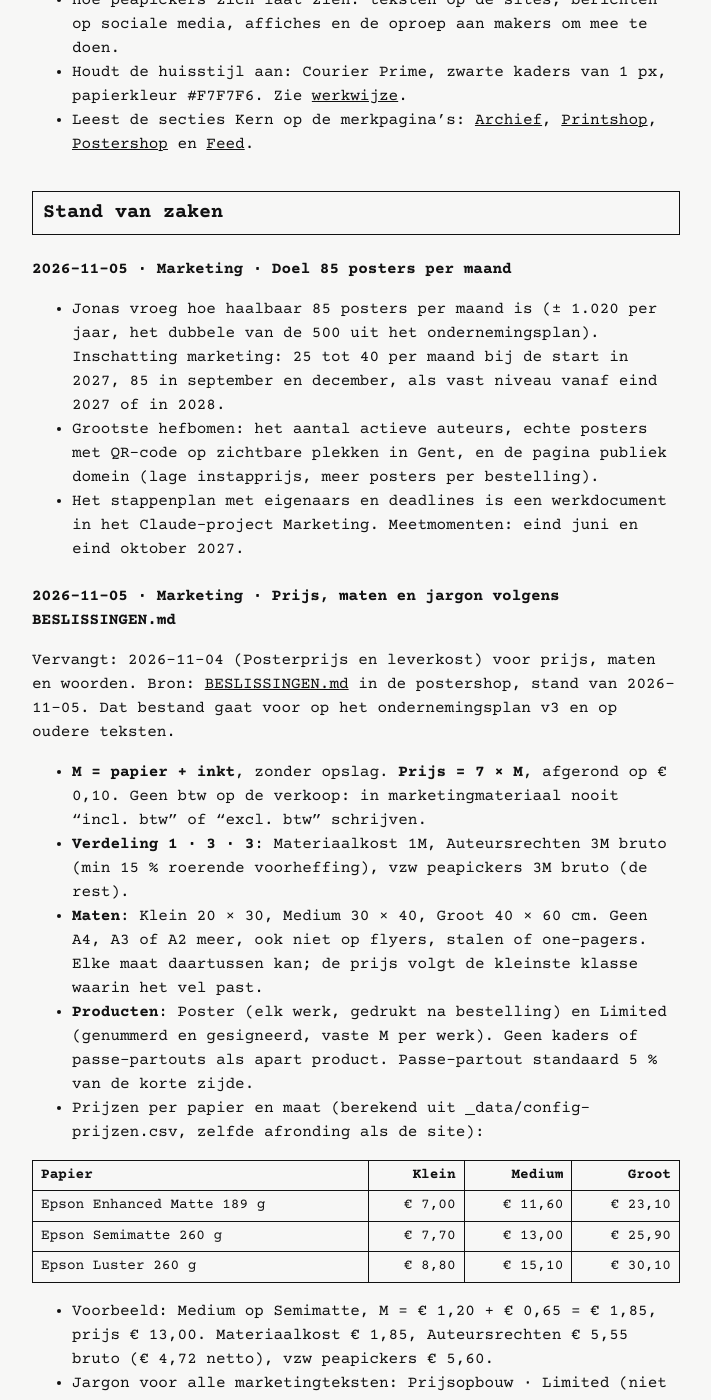
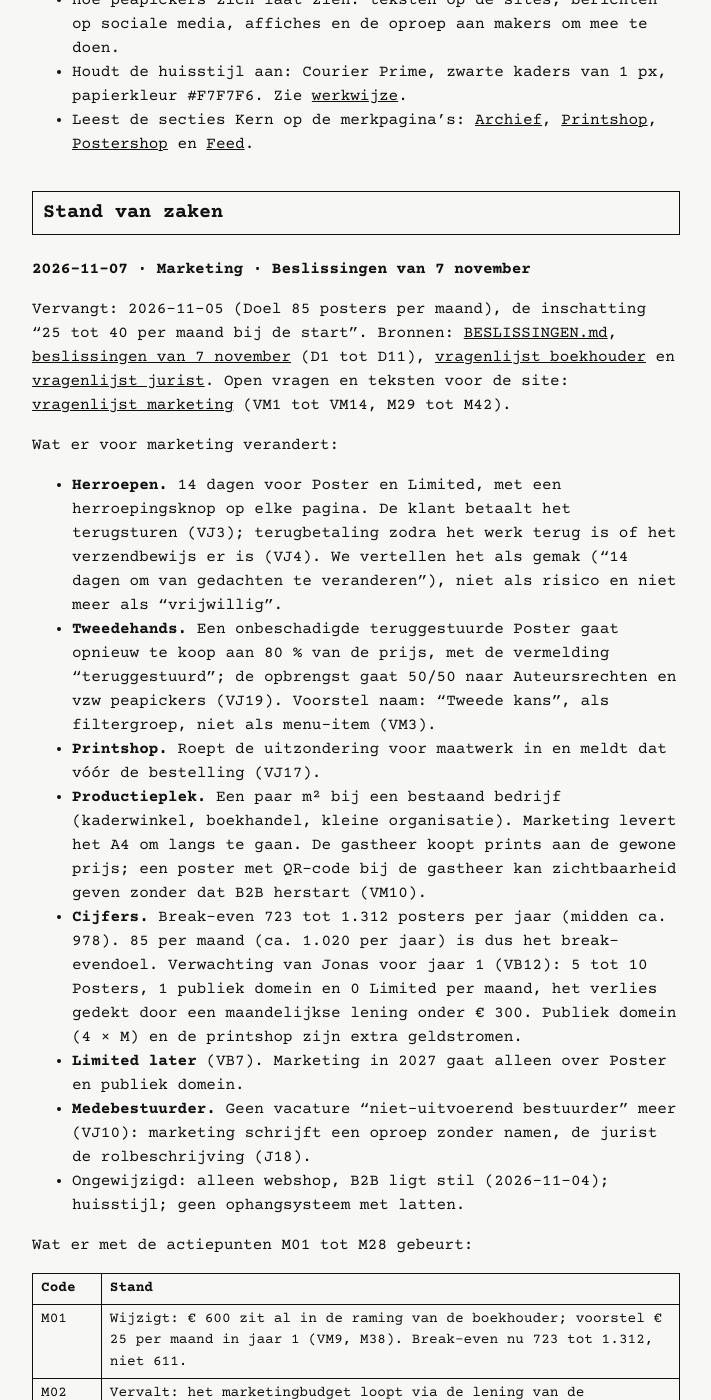
Before and after one commit to peapickers/peapickers.github.io, a Jekyll site: the page built from projecten/marketing.md, in a window 1280 px wide and 1400 px high, scrolled down 489 px. Shown: the whole window, without its empty margins (284-995 px from the left). Built offline with Jekyll 4.4.1, drawn with Linux system fonts in a browser that asks for light colours; some of the changed text lies outside the part shown.

Commit message:
Projectpagina marketing: beslissingen 7 november en vragenlijst VM1-VM14
Co-Authored-By: Claude Opus 5.5 <noreply@anthropic.com>
Claude-Session: https://claude.ai/code/session_01CW2uQxvrDBZMuzJ76Evu5R

```diff
--- a/projecten/marketing.md
+++ b/projecten/marketing.md
@@ -16,6 +16,39 @@ Claude-project: Marketing · Repo: [peapickers/peapickers.github.io](https://git
 - Leest de secties Kern op de merkpagina's: [Archief](archief.html#kern), [Printshop](printshop.html#kern), [Postershop](postershop.html#kern) en [Feed](feed.html#kern).
 
 ## Stand van zaken
+
+### 2026-11-07 · Marketing · Beslissingen van 7 november
+
+Vervangt: 2026-11-05 (Doel 85 posters per maand), de inschatting "25 tot 40 per maand bij de start". Bronnen: [BESLISSINGEN.md](https://github.com/peapickers/postershoppeapickers/blob/main/BESLISSINGEN.md), [beslissingen van 7 november](boekhouder/beslissingen-2026-11-07.html) (D1 tot D11), [vragenlijst boekhouder](boekhouder/vragenlijst-2026-11-07.html) en [vragenlijst jurist](jurist/vragenlijst-2026-11-07.html). Open vragen en teksten voor de site: [vragenlijst marketing](marketing/vragenlijst-2026-11-07.html) (VM1 tot VM14, M29 tot M42).
+
+Wat er voor marketing verandert:
+
+- **Herroepen.** 14 dagen voor Poster en Limited, met een herroepingsknop op elke pagina. De klant betaalt het terugsturen (VJ3); terugbetaling zodra het werk terug is of het verzendbewijs er is (VJ4). We vertellen het als gemak ("14 dagen om van gedachten te veranderen"), niet als risico en niet meer als "vrijwillig".
+- **Tweedehands.** Een onbeschadigde teruggestuurde Poster gaat opnieuw te koop aan 80 % van de prijs, met de vermelding "teruggestuurd"; de opbrengst gaat 50/50 naar Auteursrechten en vzw peapickers (VJ19). Voorstel naam: "Tweede kans", als filtergroep, niet als menu-item (VM3).
+- **Printshop.** Roept de uitzondering voor maatwerk in en meldt dat vóór de bestelling (VJ17).
+- **Productieplek.** Een paar m² bij een bestaand bedrijf (kaderwinkel, boekhandel, kleine organisatie). Marketing levert het A4 om langs te gaan. De gastheer koopt prints aan de gewone prijs; een poster met QR-code bij de gastheer kan zichtbaarheid geven zonder dat B2B herstart (VM10).
+- **Cijfers.** Break-even 723 tot 1.312 posters per jaar (midden ca. 978). 85 per maand (ca. 1.020 per jaar) is dus het break-evendoel. Verwachting van Jonas voor jaar 1 (VB12): 5 tot 10 Posters, 1 publiek domein en 0 Limited per maand, het verlies gedekt door een maandelijkse lening onder € 300. Publiek domein (4 × M) en de printshop zijn extra geldstromen.
+- **Limited later** (VB7). Marketing in 2027 gaat alleen over Poster en publiek domein.
+- **Medebestuurder.** Geen vacature "niet-uitvoerend bestuurder" meer (VJ10): marketing schrijft een oproep zonder namen, de jurist de rolbeschrijving (J18).
+- Ongewijzigd: alleen webshop, B2B ligt stil (2026-11-04); huisstijl; geen ophangsysteem met latten.
+
+Wat er met de actiepunten M01 tot M28 gebeurt:
+
+| Code | Stand |
+|---|---|
+| M01 | Wijzigt: € 600 zit al in de raming van de boekhouder; voorstel € 25 per maand in jaar 1 (VM9, M38). Break-even nu 723 tot 1.312, niet 611. |
+| M02 | Vervalt: het marketingbudget loopt via de lening van de oprichter, met bedrag in de Public Ledger (VB2, VB3, VB13). |
+| M03 | Wijzigt: productmix herrekenen met Klein / Medium / Groot, publiek domein en Tweede kans (ZB10). |
+| M06 | Wijzigt: ook de kost van het terugsturen hangt van bpost af; in Gent gratis teruggeven met de leverronde voorgesteld (VM2). |
+| M12 | Wijzigt: het kassabonkaartje krijgt een regel over de 14 dagen (M41). |
+| M14 | Vervalt: vervangen door M37 (mijlpalen volgens VB12). |
+| M17 | Vervalt: beslist (0 Limited bij de start, VB7); uitvoering in M34. |
+| M21 | Wijzigt: verdeling volgt het budget van jaar 1 (VM9). |
+| M23 | Wijzigt: privacytekst vermeldt dat herroepingsverzoeken 10 jaar bewaard worden. |
+| M25 | Wijzigt: auteurs-one-pager met Tweede kans, alleen auteurs in België (D11), Limited later. |
+| M26 | Wijzigt: de gastheer van de productieplek is geen flyerplek of partner; aparte afspraak (M39). |
+| M28 | Wijzigt: publieke tijdlijn zonder "eerste Limited in Q2 2027" (tekst 5 in de vragenlijst). |
+| Andere | Ongewijzigd. |
 
 ### 2026-11-05 · Marketing · Doel 85 posters per maand
 
```
Also changed, not shown: projecten/marketing/vragenlijst-2026-11-07.md (added, +260 -0 lines).
